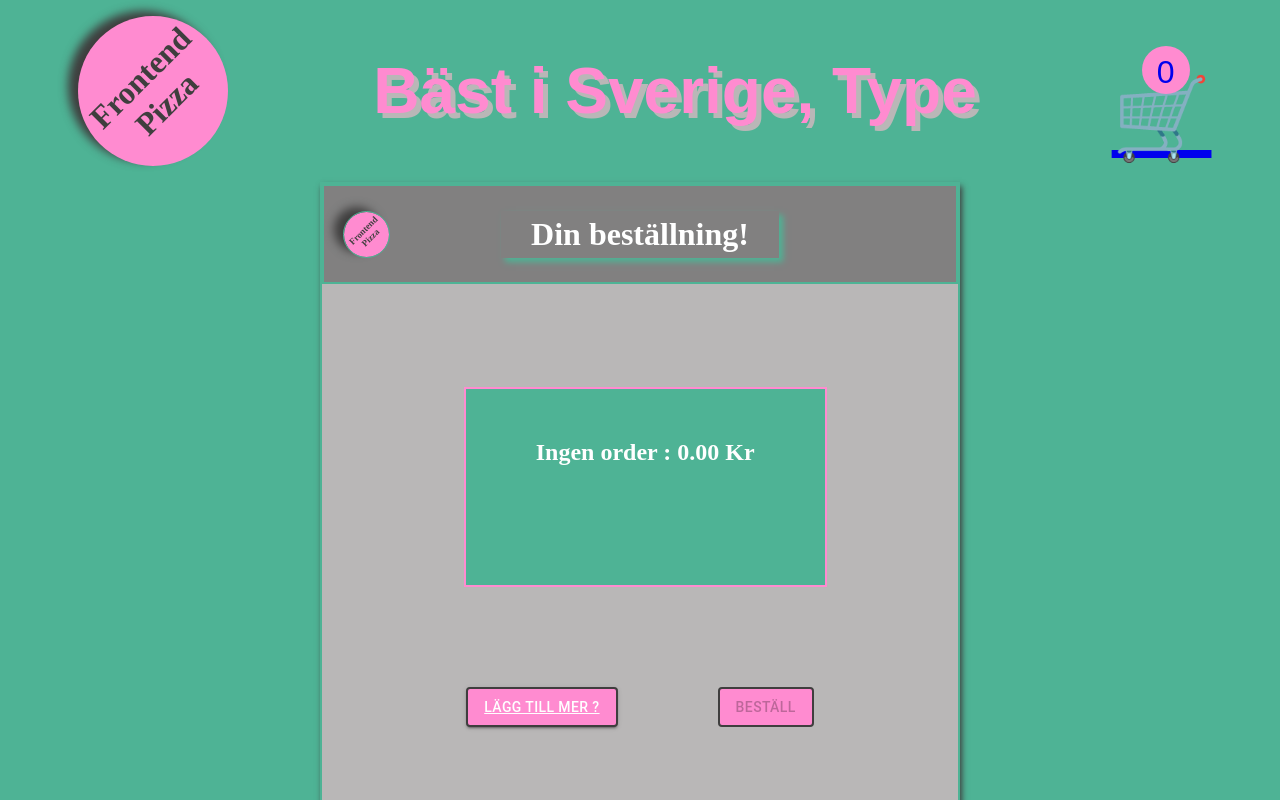
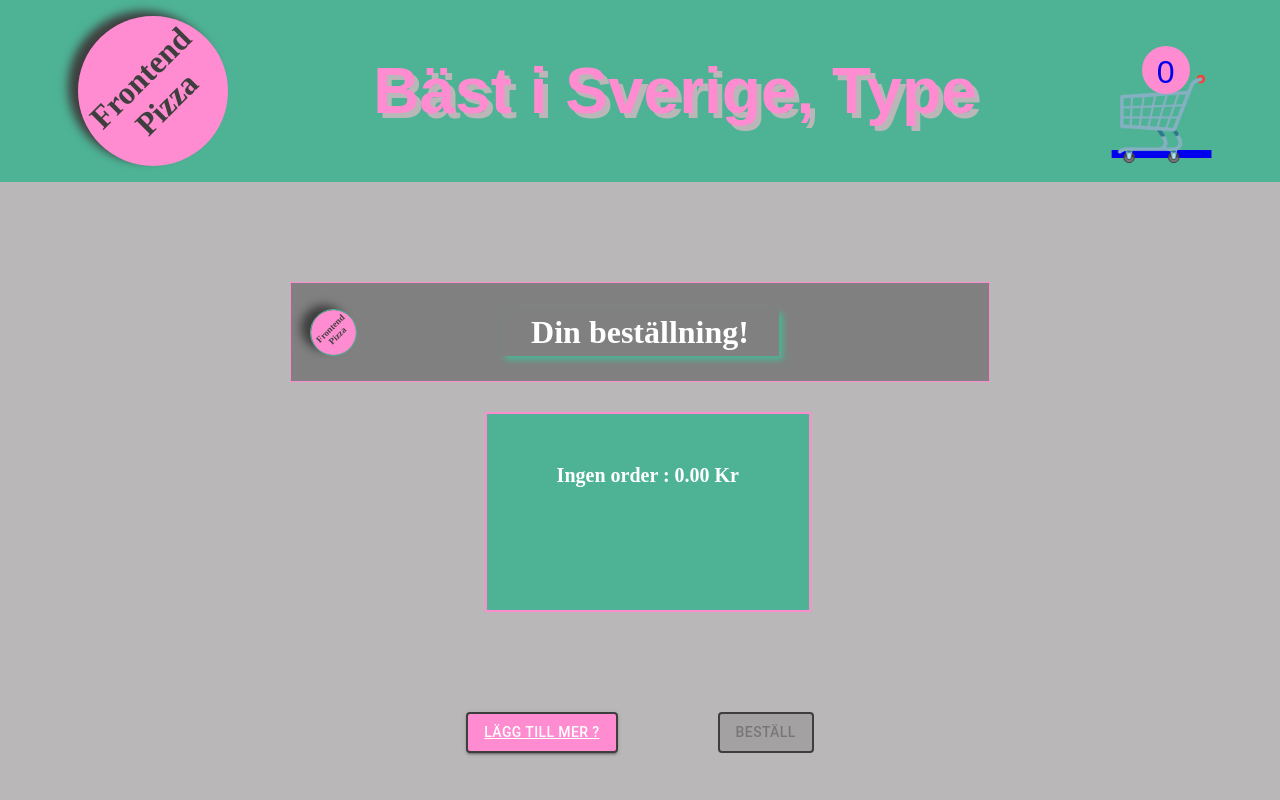
Before and after one commit to Eva-Li80/Frontend-2023, a React (Vite) app: page /order in a window 1280 px wide. Shown: the top 800 px of the page. Built offline with nearby package versions, Linux system fonts and the light colour scheme.

Commit message:
some style

```diff
--- a/src/Components/PizzaOrder/PizzaOrder.tsx
+++ b/src/Components/PizzaOrder/PizzaOrder.tsx
@@ -52,6 +52,7 @@ const PizzaOrder = () => {
 
   return (
     <>
+      <div className="pizza-order-container">
         <div className="pizza-container">
           <div className="order-header-container">
             <Loggo />
@@ -88,6 +89,7 @@ const PizzaOrder = () => {
             <PizzaOrdered />
           </div>
         </div>
+      </div>
     </>
   );
 };
--- a/src/Components/PizzaOrder/PizzaOrdered.tsx
+++ b/src/Components/PizzaOrder/PizzaOrdered.tsx
@@ -19,11 +19,11 @@ const PizzaOrdered = () => {
   };
 
   return (
-    <div>
+    <div className="ordered">
       <Button
         variant="contained"
         onClick={handleClickToggle}
-        className="btn"
+        className="btn-order"
         disabled={state.cart.length === 0}
       >
         Beställ
--- a/src/Components/PizzaOrder/_pizzaListItem.scss
+++ b/src/Components/PizzaOrder/_pizzaListItem.scss
@@ -49,7 +49,7 @@
     flex-basis: 40%;
   }
   .delete-btn {
-    background-color: rgb(228, 44, 105);
+    background-color:$dark-pink;
     color: $white;
     width: 5em;
     padding: 2px;
--- a/src/Components/PizzaOrder/_pizzaOrder.scss
+++ b/src/Components/PizzaOrder/_pizzaOrder.scss
@@ -1,26 +1,29 @@
 //PizzaOrder
+.pizza-order-container {
+  display: flex;
+  justify-content: center;
+  align-items: flex-start;
   .pizza-container {
-@include displayFlex(column);
-  background-color: $gray;
-  border: 2px solid $green;
-  box-shadow: 2px 4px 6px $black;
-  width: 50%;
-  margin-bottom: 50px;
-  position: relative;
+  width: 100vh;
+  margin-top: 50px;
+  max-width: 800px;
+
+
+  padding: 50px;
+
 
     .order-header-container {
       display: flex;
       justify-content: flex-start;
       align-items: center;
       margin-bottom: 30px;
-    background-color: $dark-gray;
+      background-color: gray;
       height: 100px;
-    border: 2px solid $green;
+      border: 1px solid $pink;
       padding: 10px;
       position: relative;
       width: 100%;
-    position: absolute;
-    top: 0;
+
 
       .loggo {
         width: 45px;
@@ -47,6 +50,7 @@
       text-align: end;
       margin-right: 1.3em;
       font-size: $second-font-size;
+
     }
 
     .order-btn-container {
@@ -66,3 +70,4 @@
       }
     }
   }
+}
--- a/src/Components/PizzaOrder/_pizzaordered.scss
+++ b/src/Components/PizzaOrder/_pizzaordered.scss
@@ -1,4 +1,15 @@
 //Ordered
+
+.ordered {
+  .btn-order {
+    background-color: $dark-green;
+    border: 2px solid $black;
+    margin: 100px 50px 0px 50px;
+  }
+  .btn-order:hover {
+    background-color: $green;
+  }
+}
 .dialog {
   border: 2px solid $green;
   background-color: $black;
@@ -13,8 +24,6 @@
   .action-btn:hover {
     background-color: $green;
   }
-
-
 }
 
 //No ordered
--- a/src/Pages/_order-style.scss
+++ b/src/Pages/_order-style.scss
@@ -1,7 +1,5 @@
 
 .order-page{
- background-color: $green;
- display: flex;
- justify-content: center;
- height: 100vh;
+ background-color: $gray;
+ height: 100%
 }
--- a/src/Scss/Variables/_colors.scss
+++ b/src/Scss/Variables/_colors.scss
@@ -1,7 +1,7 @@
 $black: #3F3E3E;
 $gray: #b9b7b7;
-$dark-gray:rgb(129, 128, 128);
 $white: #fff;
 $green: #4EB395;
 $dark-green: #42957c;
 $pink: #FF8BD0;
+$dark-pink: rgb(228, 44, 105);
```
Lines whose indentation alone changed are shown as unchanged.
